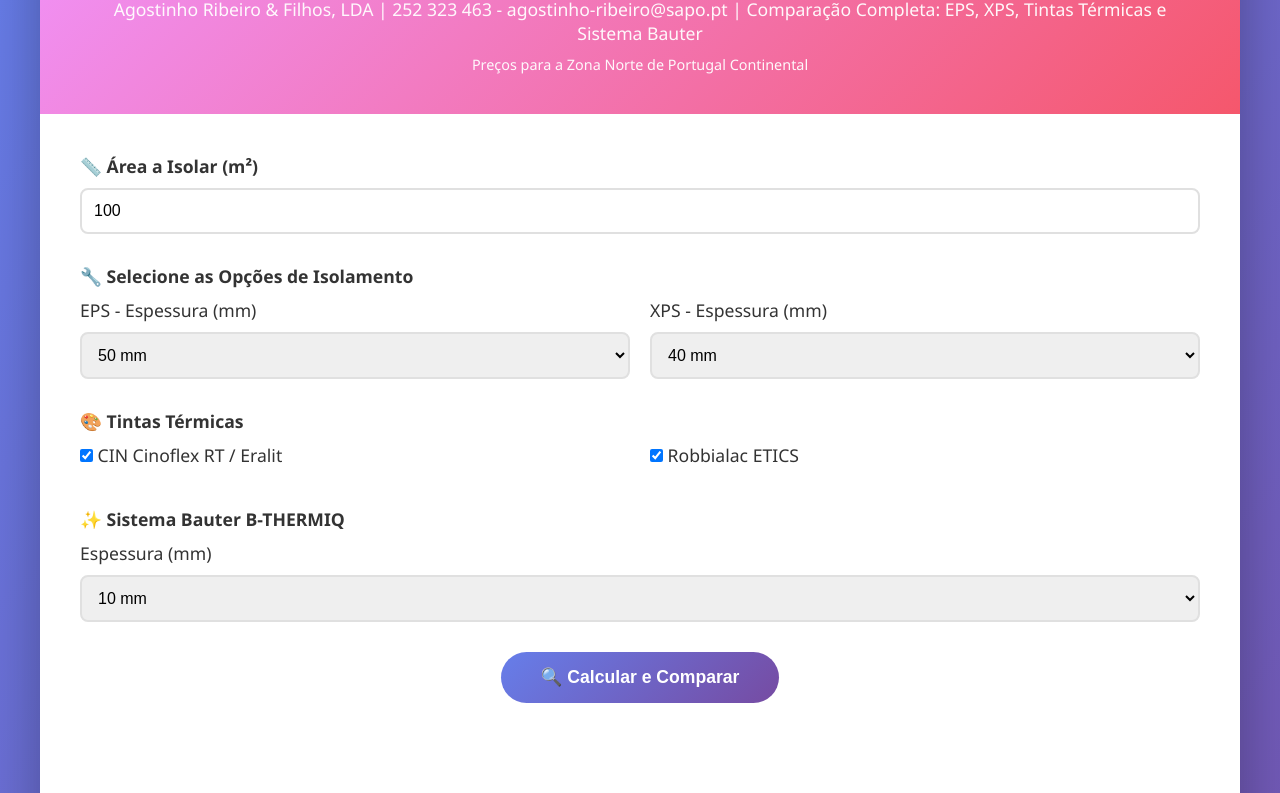
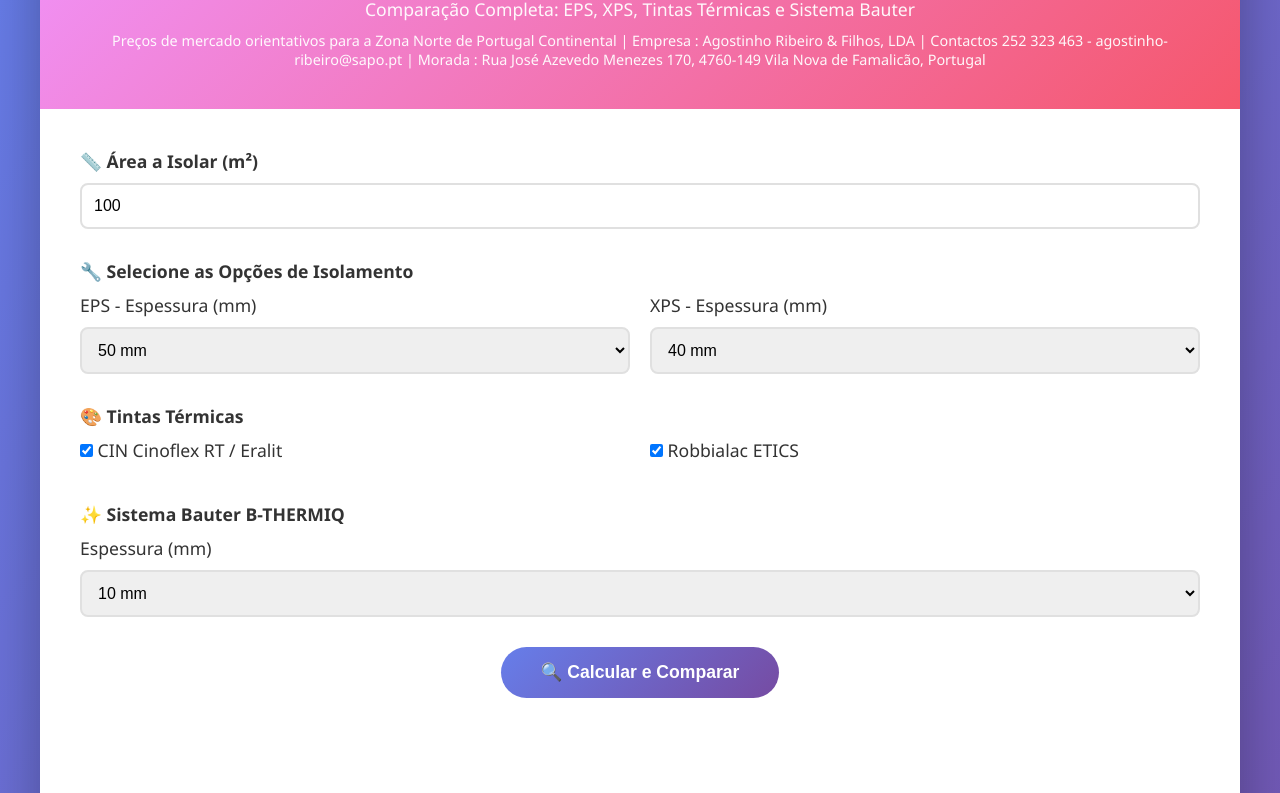
Before and after one commit to RLeugim/Isolamentos_Termicos-Norte_PT, a plain HTML site: page index.html in a window 1280 px wide. Shown: the part 128-921 px from the top of the page. Drawn offline with Linux system fonts and the light colour scheme.

```diff
--- a/index.html
+++ b/index.html
@@ -258,8 +258,8 @@
     <div class="container">
         <div class="header">
             <h1>🏠 Calculadora de Isolamento Térmico</h1>
-            <p> Agostinho Ribeiro & Filhos, LDA | 252 323 463 - agostinho-ribeiro@sapo.pt | Comparação Completa: EPS, XPS, Tintas Térmicas e Sistema Bauter</p>
-            <p style="font-size: 0.9em; margin-top: 10px;">Preços para a Zona Norte de Portugal Continental</p>
+            <p> Comparação Completa: EPS, XPS, Tintas Térmicas e Sistema Bauter</p>
+            <p style="font-size: 0.9em; margin-top: 10px;"> Preços de mercado orientativos para a Zona Norte de Portugal Continental | Empresa : Agostinho Ribeiro & Filhos, LDA | Contactos 252 323 463 - agostinho-ribeiro@sapo.pt | Morada : Rua José Azevedo Menezes 170, 4760-149 Vila Nova de Famalicão, Portugal </p>
         </div>
 
         <div class="calculator-section">
```
